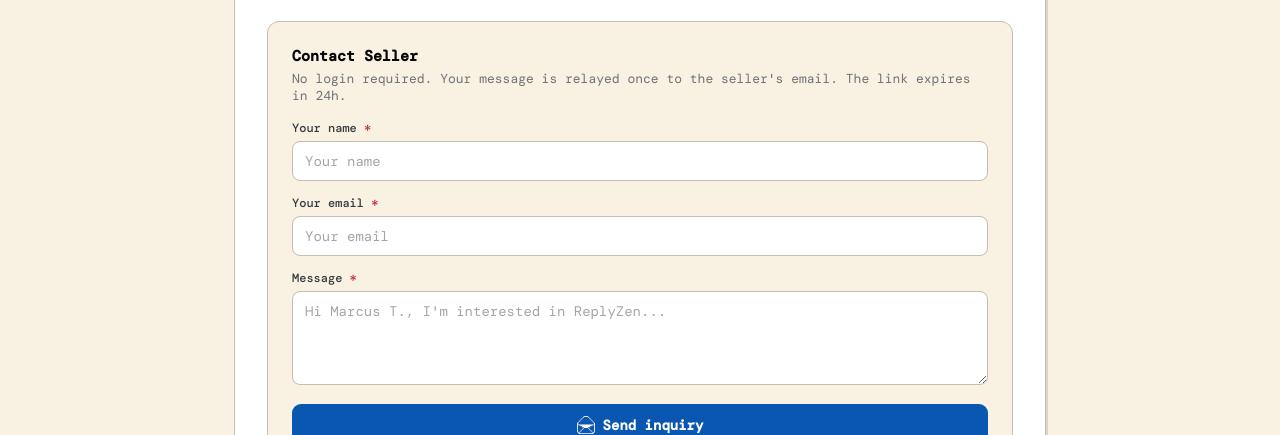
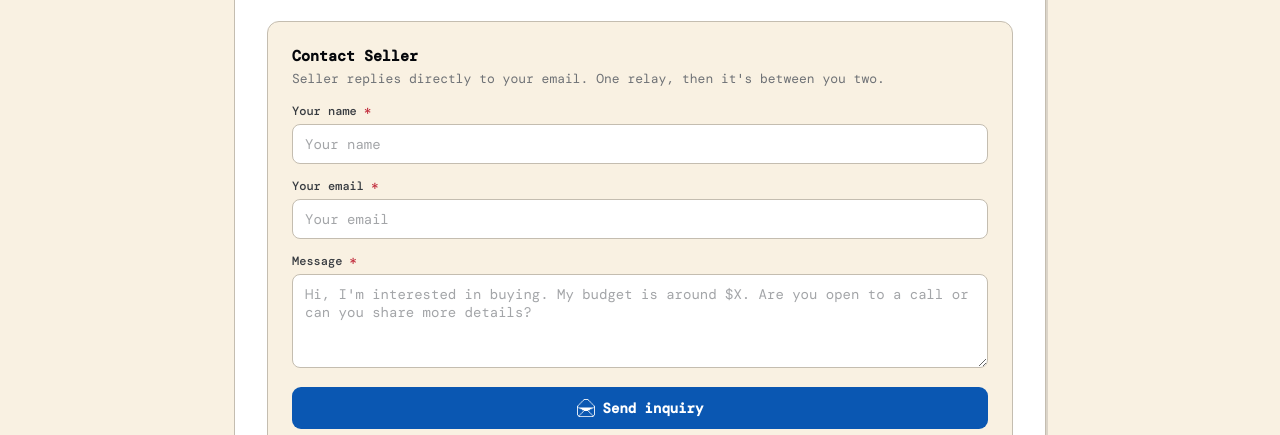
Before and after one commit to umteh/vibesandbox, a Next.js app: page /listings/1 in a window 1280 px wide. Shown: the part 1043-1478 px from the top of the page. Built offline with nearby package versions, Linux system fonts and the light colour scheme; no server answers; the database is empty; a web font is replaced by a local one.

Commit message:
copy: improve contact form — guiding placeholder and clearer next-step description

```diff
--- a/components/ContactModal.tsx
+++ b/components/ContactModal.tsx
@@ -85,7 +85,7 @@ export default function ContactModal({ listing, onClose }: Props) {
 
             <form onSubmit={submit} style={{ padding: 24, display: 'flex', flexDirection: 'column', gap: 14 }}>
               <div style={{ padding: '10px 14px', background: 'var(--bg2)', borderRadius: 8, fontSize: 12, color: 'var(--text2)', lineHeight: 1.6, borderLeft: '3px solid var(--border2)' }}>
-                No login required. Your message is relayed once to the seller&apos;s email. The link expires in 24h.
+                Seller replies directly to your email. One relay, then it&apos;s between you two.
               </div>
 
               {state === 'duplicate' && (
@@ -115,7 +115,7 @@ export default function ContactModal({ listing, onClose }: Props) {
                   Message <span style={{ color: 'var(--red)' }}>*</span>
                 </label>
                 <textarea required rows={4}
-                  placeholder={`Hi ${listing.creator}, I'm interested in ${listing.title}...`}
+                  placeholder={`Hi, I'm interested in buying. My budget is around $X. Are you open to a call or can you share more details?`}
                   value={form.message} onChange={e => setForm(f => ({ ...f, message: e.target.value }))}
                   style={{ width: '100%', padding: '9px 12px', border: '1px solid var(--border)', borderRadius: 8, fontSize: 14, outline: 'none', resize: 'vertical', background: 'var(--bg)' }} />
               </div>
--- a/components/ListingContactForm.tsx
+++ b/components/ListingContactForm.tsx
@@ -98,7 +98,7 @@ export default function ListingContactForm({ listing }: Props) {
         <div style={{ fontSize: 15, fontWeight: 700 }}>Contact Seller</div>
       </div>
       <p style={{ fontSize: 13, color: 'var(--text3)', marginBottom: 16 }}>
-        No login required. Your message is relayed once to the seller&apos;s email. The link expires in 24h.
+        Seller replies directly to your email. One relay, then it&apos;s between you two.
       </p>
 
       {state === 'duplicate' && (
@@ -128,7 +128,7 @@ export default function ListingContactForm({ listing }: Props) {
             Message <span style={{ color: 'var(--red)' }}>*</span>
           </label>
           <textarea required rows={4}
-            placeholder={`Hi ${listing.creator}, I'm interested in ${listing.title}...`}
+            placeholder={`Hi, I'm interested in buying. My budget is around $X. Are you open to a call or can you share more details?`}
             value={form.message} onChange={e => setForm(f => ({ ...f, message: e.target.value }))}
             style={{ width: '100%', padding: '10px 12px', border: '1px solid var(--border)', borderRadius: 8, fontSize: 14, outline: 'none', resize: 'vertical', background: '#fff' }} />
         </div>
```
